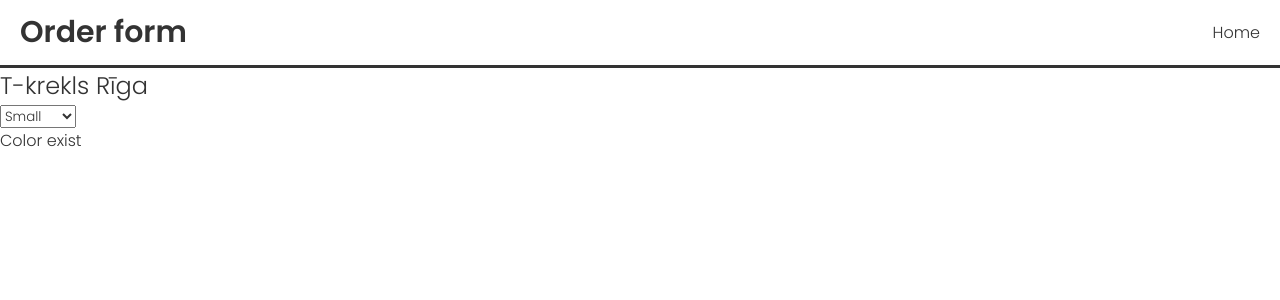
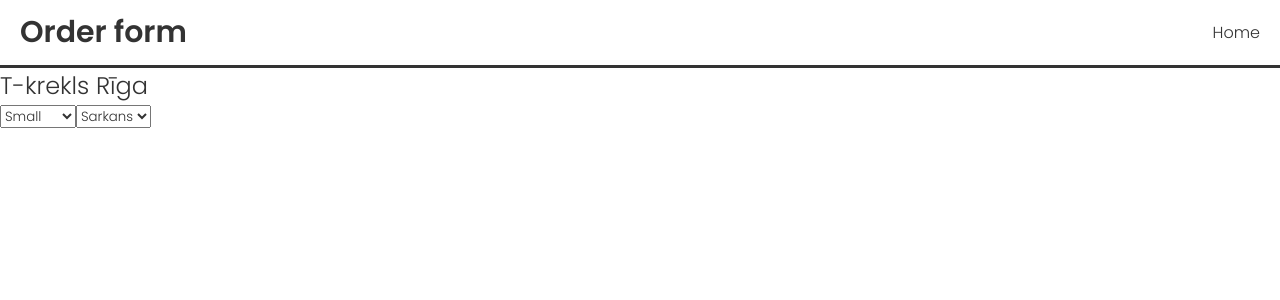
Before and after one commit to NaurisM/BurtiTask, a JavaScript app in the folder order-form/: page /details/0001 in a window 1280 px wide. Shown: the top 300 px of the page. Built offline with nearby package versions, Linux system fonts and the light colour scheme; the HTML template or start-up script is replaced by a standard one.

Commit message:
Update Details.js

```diff
--- a/order-form/src/components/Details.js
+++ b/order-form/src/components/Details.js
@@ -1,75 +1,34 @@
 import { useParams } from "react-router-dom";
 import Data from "../data.json"
 
+
+
 const Details = () => {
     const { code } = useParams();
+    const properties = Data.varieties.map((p) => p.code);
     const product = Data.items.find((item) => item.code === code);
-    const properties = Data.varieties.find((property) => property.code === "SIZE");
-    //const property = Data.varieties.map((p) => p.code);
-
-    // property.forEach((prop) => {
-    //     const attributes = Data.varieties.find((attribute) => attribute.code === {prop});
-    //         {(() => {
-    //             if (product.varieties.includes(prop)) {
-    //                 return (
-    //                     <select name={prop} id={prop}>
-    //                         {attributes.options.map((s) => (
-    //                             <option value={s.description}>{s.description}</option>
-    //                         ))}
-    //                     </select>
-    //                 )
-    //             }
-    //         })()}
-    //     }
-    // )
-
-    const AddProperties = (prop) => {
-        const properties = Data.varieties.find((property) => property.code === prop);
-
-            if (product.varieties.includes(prop)) {
-            return (
-                <select name={prop} id={prop}>
-                    {properties.options.map((s) => (
-                        <option value={s.description}>{s.description}</option>
-                    ))}
-                </select>
-            )
-        }
-    }
-
-    console.log(Data.varieties.map((p) => p.code));
 
     return (
         <div className="item-details">
             <h2>{ product.description }</h2>
-            {(() => {
-                if (product.varieties.includes('SIZE')) {
+            {properties.map((prop) => {
+                const property = Data.varieties.find((attribute) => attribute.code === prop);
+
+                if (product.varieties.includes(prop)) {
                     return (
-                        <select name="size" id="size">
-                            {properties.options.map((s) => (
-                                <option value={s.description}>{s.description}</option>
-                            ))}
-
+                        <select name={prop} id={prop}>
+                            {property.options.map((a) => (
+                                <option value={a.description}>{a.description}</option>
+                            ))};
                         </select>
                     )
+                }else{
+                    return null;
                 }
-            })()}
-            {(() => {
-                if (product.varieties.includes('COLOR')) {
-                    return (
-                        <div>Color exist</div>
-                    )
-                }
-            })()}
-            {(() => {
-                if (product.varieties.includes('SHOE-SIZE')) {
-                    return (
-                        <div>Shoe size exist</div>
-                    )
-                }
-            })()}
+            }
+            )}
         </div>
-     );
+    );
 }
 
 export default Details;
```
